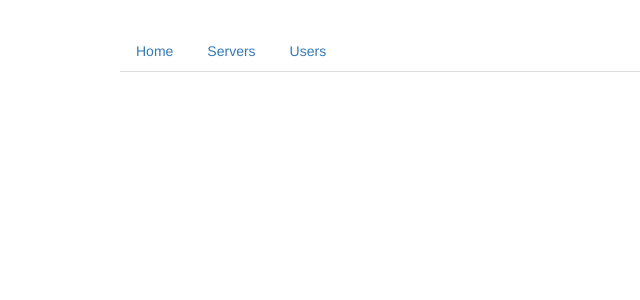
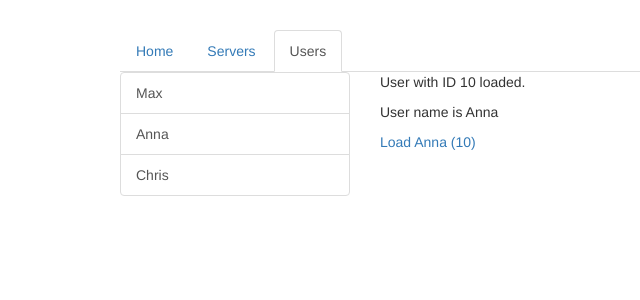
Before and after one commit to Vigneshram0607/routing-practice-angular, an Angular app: page /users/10/Anna in a window 1280 px wide. Before the commit this address led to /. Shown: the top 300 px of the page, without its empty margins (145-785 px from the left). Built offline with nearby package versions, Linux system fonts and the light colour scheme.

Commit message:
Fetching route parameters reactively

```diff
--- a/angular.json
+++ b/angular.json
@@ -102,5 +102,8 @@
         }
       }
     }
+  },
+  "cli": {
+    "analytics": false
   }
 }
--- a/src/app/app.module.ts
+++ b/src/app/app.module.ts
@@ -11,10 +11,12 @@ import { EditServerComponent } from './servers/edit-server/edit-server.component
 import { ServerComponent } from './servers/server/server.component';
 import { ServersService } from './servers/servers.service';
 import { Routes, RouterModule } from '@angular/router';
+import { UserComponent } from './users/user/user.component';
 
 const appRoutes: Routes = [
   {path:'', component:HomeComponent},
   {path:'users', component:UsersComponent},
+  {path:'users/:id/:name', component:UsersComponent},
   {path:'servers', component:ServersComponent},
 ];
 
@@ -23,6 +25,7 @@ const appRoutes: Routes = [
     AppComponent,
     HomeComponent,
     UsersComponent,
+    UserComponent,
     ServersComponent,
     EditServerComponent,
     ServerComponent
--- a/src/app/home/home.component.html
+++ b/src/app/home/home.component.html
@@ -1,2 +1,3 @@
 <h4>Welcome to Server Manager 4.0</h4>
 <p>Manage your Servers and Users.</p>
+<button class="btn btn-primary" (click)="onLoadServers()">Load Server</button>
--- a/src/app/home/home.component.ts
+++ b/src/app/home/home.component.ts
@@ -1,4 +1,5 @@
 import { Component, OnInit } from '@angular/core';
+import { Router } from '@angular/router';
 
 @Component({
   selector: 'app-home',
@@ -7,9 +8,13 @@ import { Component, OnInit } from '@angular/core';
 })
 export class HomeComponent implements OnInit {
 
-  constructor() { }
+  constructor(private router:Router) { }
 
   ngOnInit() {
   }
 
+  onLoadServers(){
+    this.router.navigate(['/servers'])
+  }
+
 }
--- a/src/app/servers/servers.component.html
+++ b/src/app/servers/servers.component.html
@@ -10,6 +10,7 @@
     </div>
   </div>
   <div class="col-xs-12 col-sm-4">
+    <button class="btn btn-primary" (click)="onReload()">Reload Page</button>
     <app-edit-server></app-edit-server>
     <hr>
     <app-server></app-server>
--- a/src/app/servers/servers.component.ts
+++ b/src/app/servers/servers.component.ts
@@ -1,5 +1,6 @@
 import { Component, OnInit } from '@angular/core';
 import { ServersService } from './servers.service';
+import { ActivatedRoute, Router } from '@angular/router';
 
 @Component({
   selector: 'app-servers',
@@ -9,10 +10,14 @@ import { ServersService } from './servers.service';
 export class ServersComponent implements OnInit {
   public servers: {id: number, name: string, status: string}[] = [];
 
-  constructor(private serversService: ServersService) { }
+  constructor(private serversService: ServersService, private router: Router, private activatedRoute: ActivatedRoute) { }
 
   ngOnInit() {
     this.servers = this.serversService.getServers();
   }
 
+  onReload(){
+    this.router.navigate(['servers'], {relativeTo:this.activatedRoute})
+  }
+
 }
--- a/src/app/users/user/user.component.html
+++ b/src/app/users/user/user.component.html
@@ -1,2 +1,3 @@
-<p>User with ID _ID_ loaded.</p>
-<p>User name is _NAME_</p>
+<p>User with ID {{user.id}} loaded.</p>
+<p>User name is {{user.name}}</p>
+<a [routerLink]="['/users', 10, 'Anna']">Load Anna (10)</a>
--- a/src/app/users/user/user.component.ts
+++ b/src/app/users/user/user.component.ts
@@ -1,4 +1,5 @@
 import { Component, OnInit } from '@angular/core';
+import { ActivatedRoute,Params } from '@angular/router';
 
 @Component({
   selector: 'app-user',
@@ -8,9 +9,20 @@ import { Component, OnInit } from '@angular/core';
 export class UserComponent implements OnInit {
   user: {id: number, name: string};
 
-  constructor() { }
+  constructor(private activatedRouter: ActivatedRoute) { }
 
   ngOnInit() {
+    console.log('ACTIVATED ROUTER: ',this.activatedRouter);
+    this.user = {
+      id: this.activatedRouter.snapshot.params['id'],
+      name: this.activatedRouter.snapshot.params['name']
+    }
+
+    // To update params reactively
+    this.activatedRouter.params.subscribe((params: Params)=>{
+      this.user.id = params['id'];
+      this.user.name = params['name'];
+    })
   }
 
 }
```
